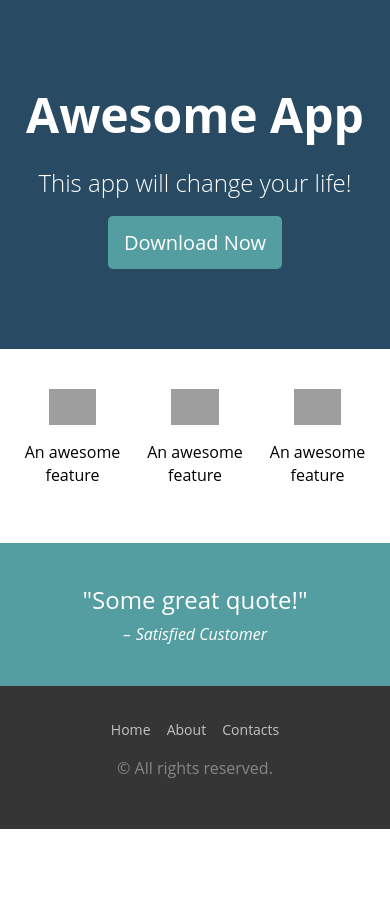
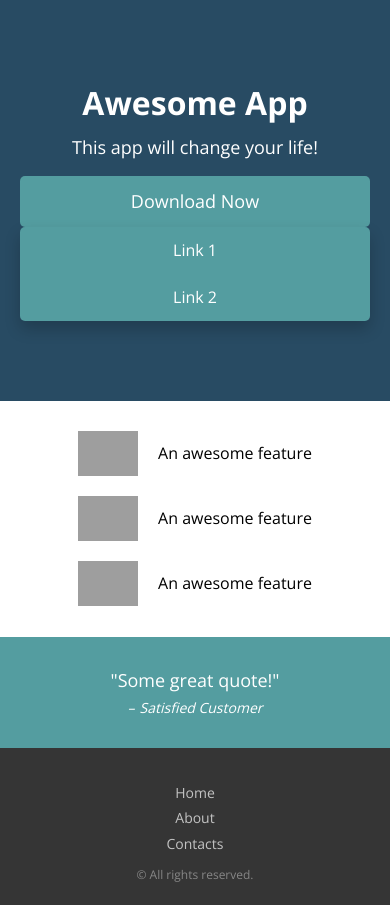
Before and after one commit to ionicArabic/responsive-web-site, a plain HTML site: page index.html in a window 390 px wide. Both pictures are taken after a click on the link "Download Now". Before the commit the page ends 844 px from the top, so only its background shows below. Drawn offline with nearby package versions, Linux system fonts and the light colour scheme; grey boxes are pictures that could not be loaded.

Commit message:
Final Version

```diff
--- a/index.html
+++ b/index.html
@@ -1,39 +1,41 @@
 <html dir="ltr" lang="en">
 
 <head>
-  <meta charset="UTF-8">
+  <title>My Landing Page</title>
+  <meta name="viewport" content="width=device-width, initial-scale=1.0">
+  <link rel="stylesheet" type="text/css" href="styles.css">
+  <script src="https://code.jquery.com/jquery-3.6.0.js"></script>
   <script src="script.js"></script>
-  <link rel="stylesheet" type="text/css" href="styles.css">
-  <title>My Landing Page</title>
 </head>
 
 <body>
+
   <header>
     <div class="container">
       <h1>Awesome App</h1>
       <h2>This app will change your life!</h2>
       <a class="btn">Download Now</a>
+      <div class="submenu">
+        <a href="#">Link 1</a>
+        <a href="#">Link 2</a>
+      </div>
     </div>
   </header>
 
   <section class="features">
     <div class="container">
-
       <div class="feature">
         <img src="https://www.sololearn.com/uploads/img_blue_pin.png" alt=""/>
         <p>An awesome feature</p>
       </div>
-
       <div class="feature">
         <img src="https://www.sololearn.com/uploads/img_blue_chart.png" alt=""/>
         <p>An awesome feature</p>
       </div>
-
       <div class="feature">
         <img src="https://www.sololearn.com/uploads/img_blue_msg.png" alt=""/>
         <p>An awesome feature</p>
       </div>
-
     </div>
   </section>
 
@@ -55,5 +57,8 @@
       <p>&copy; All rights reserved.</p>
     </div>
   </footer>
+</body>
 
 </html>
+
+</html>
--- a/script.js
+++ b/script.js
@@ -1 +1,5 @@
-console.log('hello!')
+$(function() {
+    $(".btn").click(function() {
+        $(".submenu").slideToggle(500);
+    });
+});
--- a/styles.css
+++ b/styles.css
@@ -1,65 +1,67 @@
-@import url(//fonts.googleapis.com/css?family=Open+Sans:400, 700, 800, 300);
+@import url(//fonts.googleapis.com/css?family=Open+Sans:400,700,800,300);
 
+html {
+    font-size: 16px;
+}
 body {
-  margin: 0px;
+    margin: 0;
     padding: 0;
-  font-family: 'Open Sans', 'Helvetica Neue', Helvetica, sans-serif;
+    font-family: 'Open Sans','Helvetica Neue',Helvetica, sans-serif;
     line-height: 1.45;
 }
 header {
-  color: #ffffff;
+    color: #FFFFFF;
     background-color: #284b63;
     padding: 80px 0;
     text-align: center;
 }
 h1 {
-  font-size: 48px;
+  font-size: 3rem;
   margin: 0 0 16px 0;
 }
 h2 {
   font-weight: 300;
-  font-size: 24px;
+  font-size: 1.5rem;
   margin: 0 0 16px 0;
 }
 .container {
     margin: 0 auto;
-  padding: 0 10px 0 10px;
-  max-width: 600px;
+    padding: 0 20px 0 20px;
+    max-width: 900px;
 }
 .btn {
     display: inline-block;
     color: white;
     font-weight: 500;
-  font-size: 20px;
-  background: #549da0;
-  border: 20px #000000;
+    font-size: 1.25rem;
+    background: #549DA0;
+    border: none;
     border-radius: 5px;
     padding: 12px 16px;
     cursor: pointer;
 }
 .btn:hover {
     background: #468486;
-  /* color: black; */
 }
 section {
     text-align: center;
     padding: 40px 0;
 }
 .features {
-  background: #ffffff;
+    background: #FFFFFF;
     color: #000000;
 }
 .feature {
     width: 32%;
     display: inline-block;
-  font-size: 16px;
+    font-size: 1rem;
 }
 .feature img {
     width: 40%;
 }
 .quote {
-  background: #549da0;
-  color: #ffffff;
+    background:#549DA0;
+    color:#FFFFFF;
 }
 blockquote {
     margin: 0;
@@ -68,25 +70,25 @@ blockquote {
 }
 blockquote p {
     margin: 0 0 5px 0;
-  font-size: 24px;
+    font-size: 1.5rem;
 }
 blockquote cite {
-  font-size: 16px;
+    font-size: 1rem;
     font-style: italic;
 }
 blockquote cite:before {
     content: '–';
     margin-right: 5px;
 }
-
 footer {
     background: #353535;
     padding: 32px 0;
     text-align: center;
     color: #868686;
+    font-size: 0.75rem;
 }
 footer ul {
-  margin: 0px;
+    margin: 0;
     padding: 0;
     list-style: none;
 }
@@ -95,10 +97,80 @@ footer li {
 }
 footer li a {
     padding: 6px;
-  font-size: 14px;
-  text-decoration:none;
+    font-size: 0.875rem;
+    text-decoration: none;
     color: #c3c3c3;
 }
 footer li a:hover {
     color: white;
 }
+.submenu {
+    left: 50%;
+    transform: translate(-50%, 0);
+    text-align:center;
+    position: absolute;
+    background-color: #549DA0;
+    min-width: 160px;
+    border-radius: 5px;
+    box-shadow: 0px 8px 16px 0px rgba(0,0,0,0.2);
+    display: none;
+}
+.submenu a {
+    color: white;
+    padding: 12px 16px;
+    text-decoration: none;
+    display: block;
+}
+.submenu a:hover {
+    background-color: #468486;
+}
+@media screen and (max-width: 480px) {
+    .btn {
+        display: block;
+        font-size: 1.125rem;
+    }
+    h1 {
+        font-size: 2rem;
+        margin: 0 0 8px 0;
+    }
+    h2 {
+        font-size: 1.125rem;
+    }
+    section {
+        padding: 25px 0 15px 0;
+    }
+    .feature {
+        width: 100%;
+        text-align: left;
+        margin: 0 0 10px 0;
+        font-size: 1rem;
+        display: flex;
+        align-items: center;
+        justify-content: center;
+    }
+    .feature img {
+        width: 15%;
+        min-width: 60px;
+        margin-right: 20px;
+    }
+    .quote {
+        padding: 30px 0;
+    }
+    blockquote p {
+        font-size: 1.125rem;
+    }
+    blockquote cite {
+        font-size: 0.875rem;
+    }
+    footer {
+        padding: 30px 0 10px 0;
+    }
+    footer li {
+        display: block;
+        margin: 5px 0;
+    }
+    .submenu {
+        width: 100%;
+        position: relative;
+    }
+}
```
Lines whose indentation alone changed are shown as unchanged.
